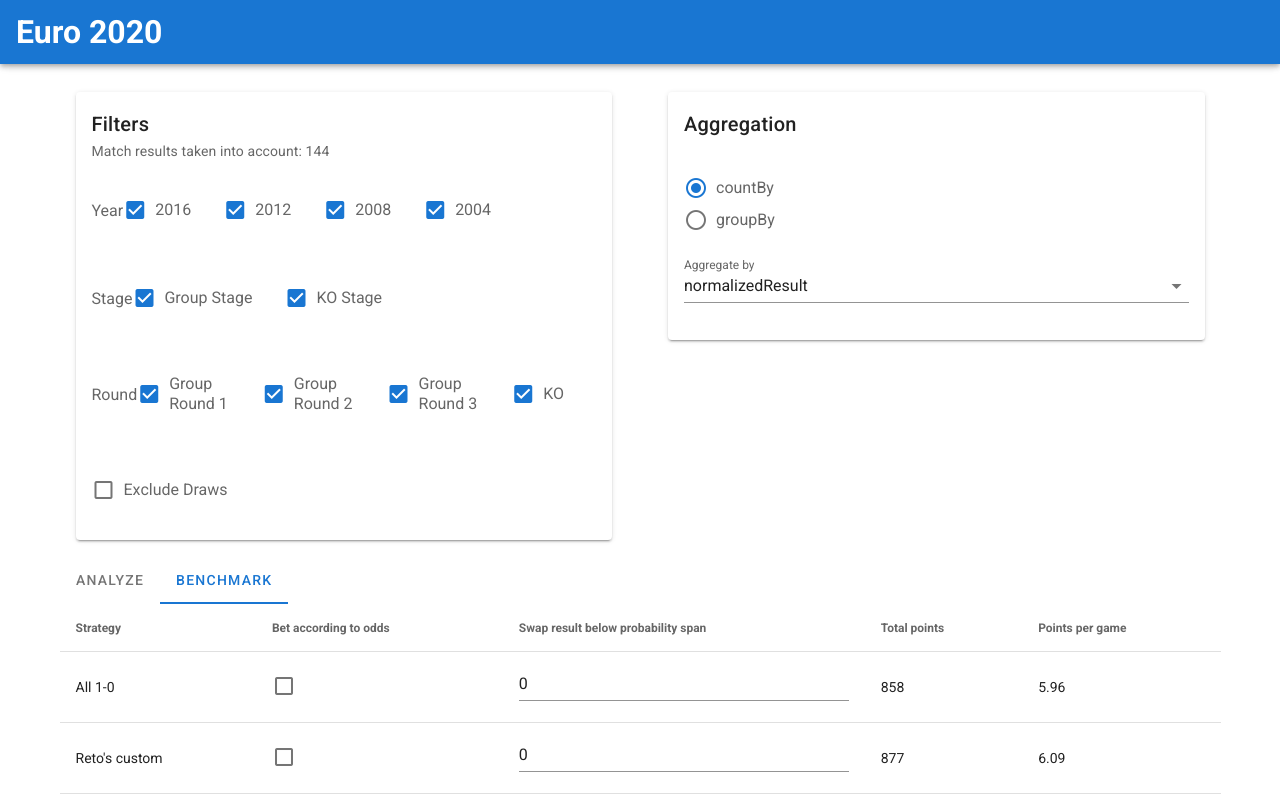
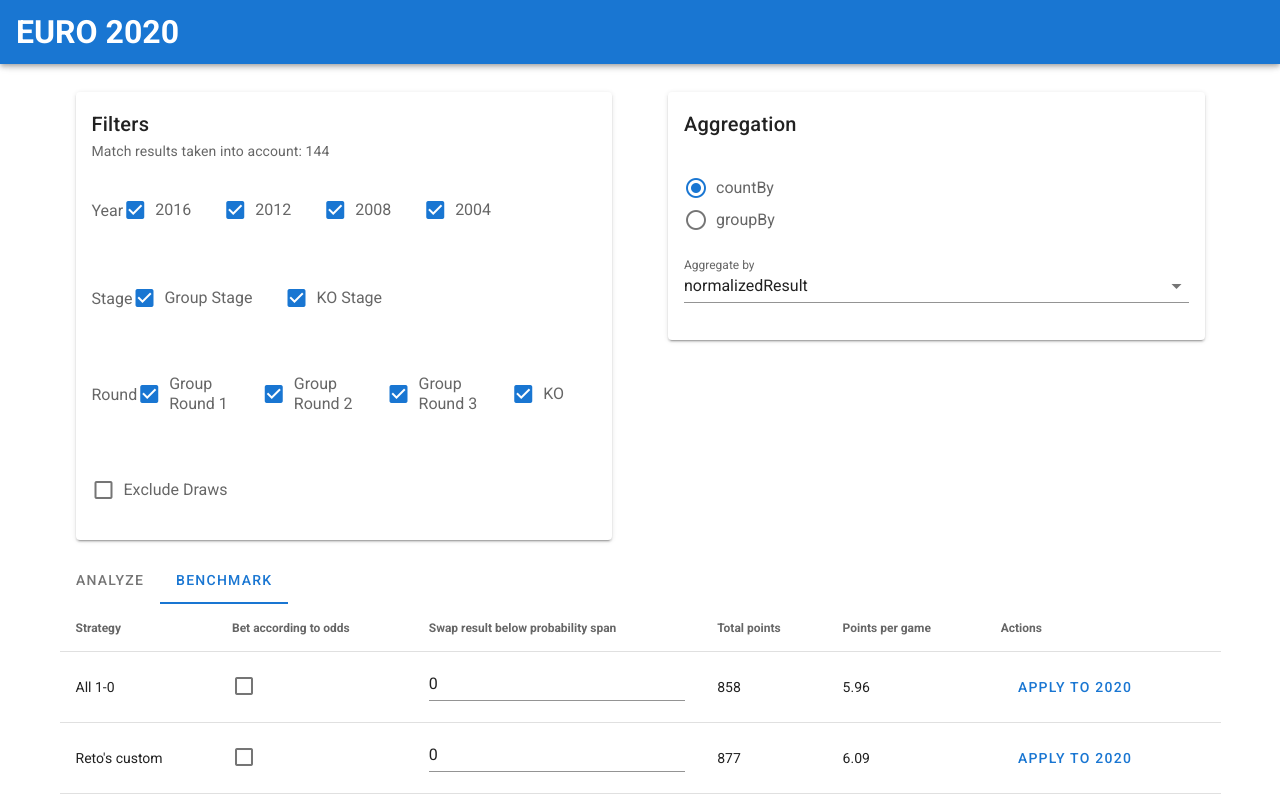
Before and after one commit to retoheusser/euro-2020-predictions, a Vue app: page / in a window 1280 px wide. Both pictures are taken after a click on the tab "BENCHMARK". Shown: the top 800 px of the page. Built offline with nearby package versions, Linux system fonts and the light colour scheme.

Commit message:
small adjustments

```diff
--- a/src/App.vue
+++ b/src/App.vue
@@ -5,7 +5,7 @@
       color="primary"
       dark
     >
-      <h1>Euro 2020</h1>
+      <h1>EURO 2020</h1>
     </v-app-bar>
 
     <v-main>
--- a/src/components/Benchmark.vue
+++ b/src/components/Benchmark.vue
@@ -18,6 +18,9 @@
           <th class="text-left">
             Points per game
           </th>
+          <th class="text-left">
+            Actions
+          </th>
         </tr>
       </thead>
       <tbody>
@@ -34,6 +37,9 @@
           </td>
           <td>{{ totalPoints(strategy.dataset) }}</td>
           <td>{{ (totalPoints(strategy.dataset) / strategy.dataset.length).toFixed(2) }}</td>
+          <td>
+            <v-btn text color="primary">Apply to 2020</v-btn>
+          </td>
         </tr>
       </tbody>
     </template>
--- a/src/components/DataVisualizer.vue
+++ b/src/components/DataVisualizer.vue
@@ -102,7 +102,7 @@
       Benchmark
     },
     data: () => ({
-      tab: 'analyze',
+      tab: 0,
       historicResults: historicResults as MatchResult[],
       yearFilter: [2016, 2012, 2008, 2004],
       stageFilter: ['group', 'ko'],
```
